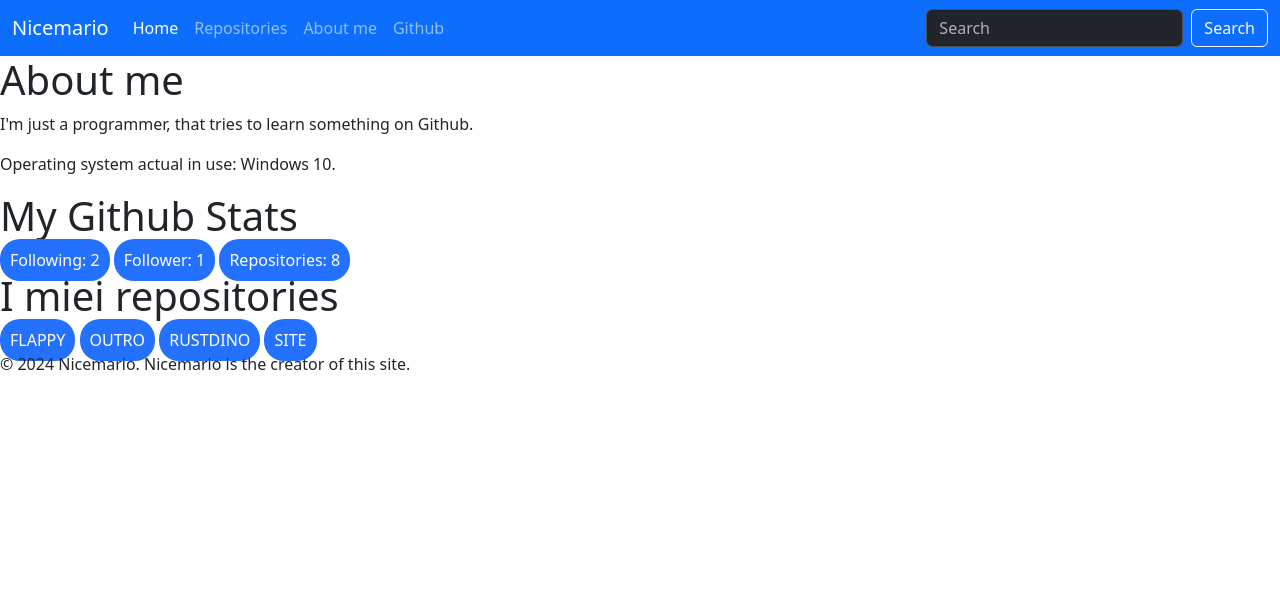
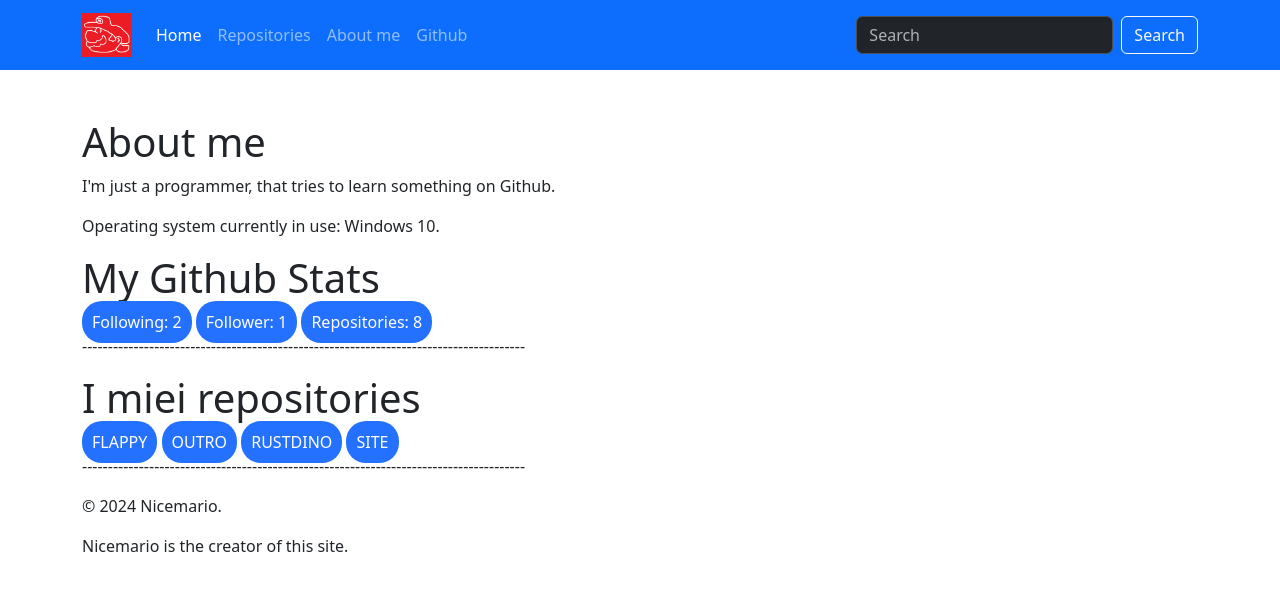
Before and after one commit to Nicemario/site, a plain HTML site: page index.html in a window 1280 px wide. Drawn offline with nearby package versions, Linux system fonts and the light colour scheme.

Commit message:
added image in navbar

```diff
--- a/index.html
+++ b/index.html
@@ -11,9 +11,12 @@
 </head>
 
 <body>
+  <header>
     <nav class="navbar navbar-expand-lg bg-primary" data-bs-theme="dark">
-    <div class="container-fluid">
-      <a class="navbar-brand" href="#">Nicemario</a>
+      <div class="container">
+        <a class="navbar-brand" href="#">
+          <img src="Senza titolo.png" class="img-fluid" alt="Nicemario" width="50" height="34"">
+          </a>
         <button class="navbar-toggler" type="button" data-bs-toggle="collapse" data-bs-target="#navbarColor02"
           aria-controls="navbarColor02" aria-expanded="false" aria-label="Toggle navigation">
           <span class="navbar-toggler-icon"></span>
@@ -40,19 +43,26 @@
         </div>
       </div>
     </nav>
+  </header>
+  <main class="container mt-5">
+  <section>
     <h1>About me</h1>
     <p>I'm just a programmer, that tries to learn something on Github.</p>
-  <p>Operating system actual in use: Windows 10.</p>
+    <p>Operating system currently in use: Windows 10.</p>
+    </section>
     <h1>My Github Stats</h1>
     <a class="button" href="https://github.com/Nicemario?tab=following">Following: 2</a>
     <a class="button" href="https://github.com/Nicemario?tab=followers">Follower: 1</a>
     <a class="button" href="https://github.com/Nicemario?tab=repositories">Repositories: 8</a>
+    <p>--------------------------------------------------------------------------------------</p>
     <h1>I miei repositories</h1>
     <a class="button" href="http://github.com/Nicemario/flappy">FLAPPY</a>
     <a class="button" href="http://github.com/Nicemario/New-year-outro">OUTRO</a>
     <a class="button" href="http://github.com/Nicemario/rustdino">RUSTDINO</a>
     <a class="button" href="http://github.com/Nicemario/site">SITE</a>
-  <p>© 2024 Nicemario. Nicemario is the creator of this site.</p>
+    <p>--------------------------------------------------------------------------------------</p>
+    <p>© 2024 Nicemario.</p>
+    <p>Nicemario is the creator of this site.</p>
     <script src="http://cdn.jsdelivr.net/npm/bootstrap@5.3.2/dist/js/bootstrap.bundle.min.js"
       integrity="sha384-C6RzsynM9kWDrMNeT87bh95OGNyZPhcTNXj1NW7RuBCsyN/o0jlpcV8Qyq46cDfL"
       crossorigin="anonymous"></script>
--- a/style.css
+++ b/style.css
@@ -4,4 +4,9 @@
     background-color: rgb(36, 113, 255);
     padding: 10px;
     border-radius: 20px;
-}
+    .button: hover;
+
+        {
+        background-color: rgb(36, 113, 255);
+
+    }
```
Also changed, not shown: Senza titolo.png (added). Lines whose indentation alone changed are shown as unchanged.
